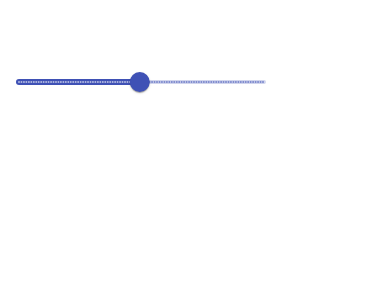
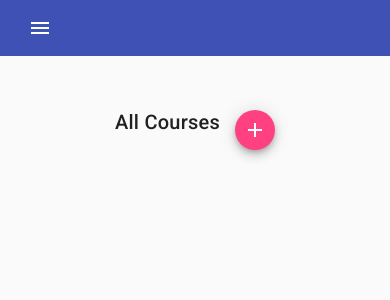
Before and after one commit to jesus-son-coder/angular-material-2024121, an Angular app: page / in a window 390 px wide. Shown: the top 300 px of the page. Built offline with nearby package versions, Linux system fonts and the light colour scheme.

Commit message:
Sidenav layout
Implements a responsive sidenav layout for improved navigation. The update includes a toolbar, a side navigation drawer, and links for key application pages like Courses, About, Register, and Login. This enhances user experience and accessibility.

```diff
--- a/src/app/app.component.html
+++ b/src/app/app.component.html
@@ -1,8 +1,33 @@
-<mat-slider max="100"
-            min="1"
-            step="1"
-            showTickMarks="true"
-            discrete="true"
->
-  <input matSliderThumb value="50">
-</mat-slider>
+
+<mat-sidenav-container fullscreen>
+
+  <mat-sidenav #sidenav>
+    <mat-nav-list (click)="sidenav.close()">
+      <a mat-list-item routerLink="/">
+        <mat-icon>library_books</mat-icon>
+        <span>Courses</span>
+      </a>
+      <a mat-list-item routerLink="about">
+        <mat-icon>question_answer</mat-icon>
+        <span>About</span>
+      </a>
+      <a mat-list-item routerLink="">
+        <mat-icon>person_add</mat-icon>
+        <span>Register</span>
+      </a>
+      <a mat-list-item routerLink="">
+        <mat-icon>account_circle</mat-icon>
+        <span>Login</span>
+      </a>
+    </mat-nav-list>
+  </mat-sidenav>
+
+  <mat-toolbar color="primary">
+    <button mat-icon-button (click)="sidenav.open()">
+      <mat-icon>menu</mat-icon>
+    </button>
+  </mat-toolbar>
+
+  <router-outlet></router-outlet>
+
+</mat-sidenav-container>
```
